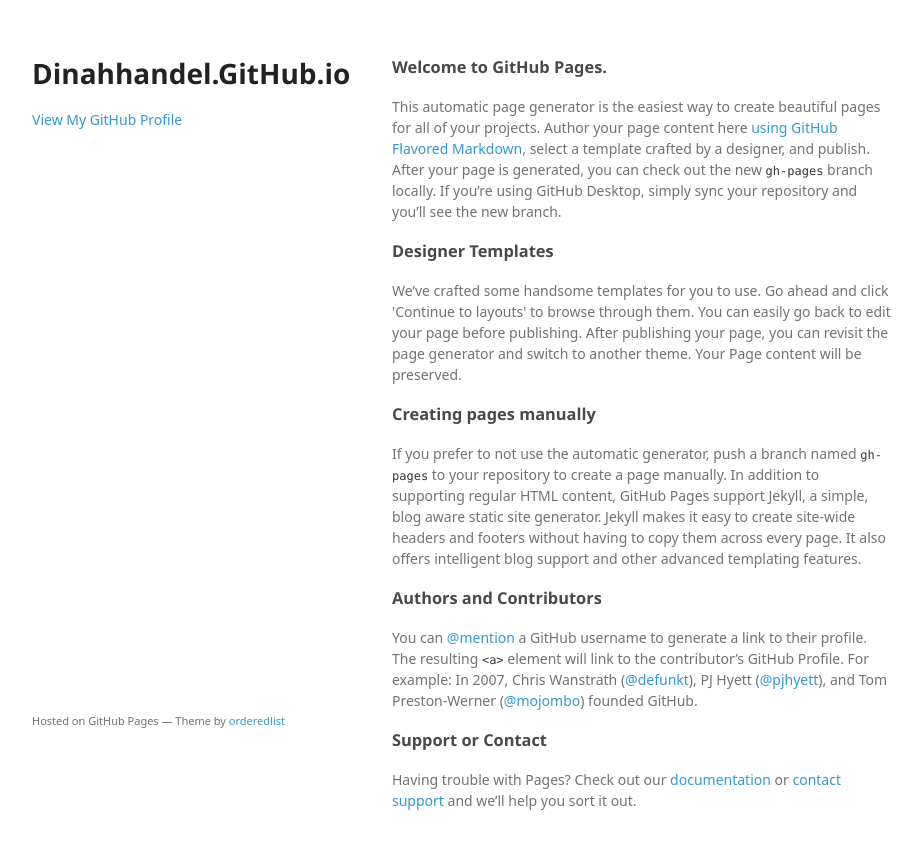
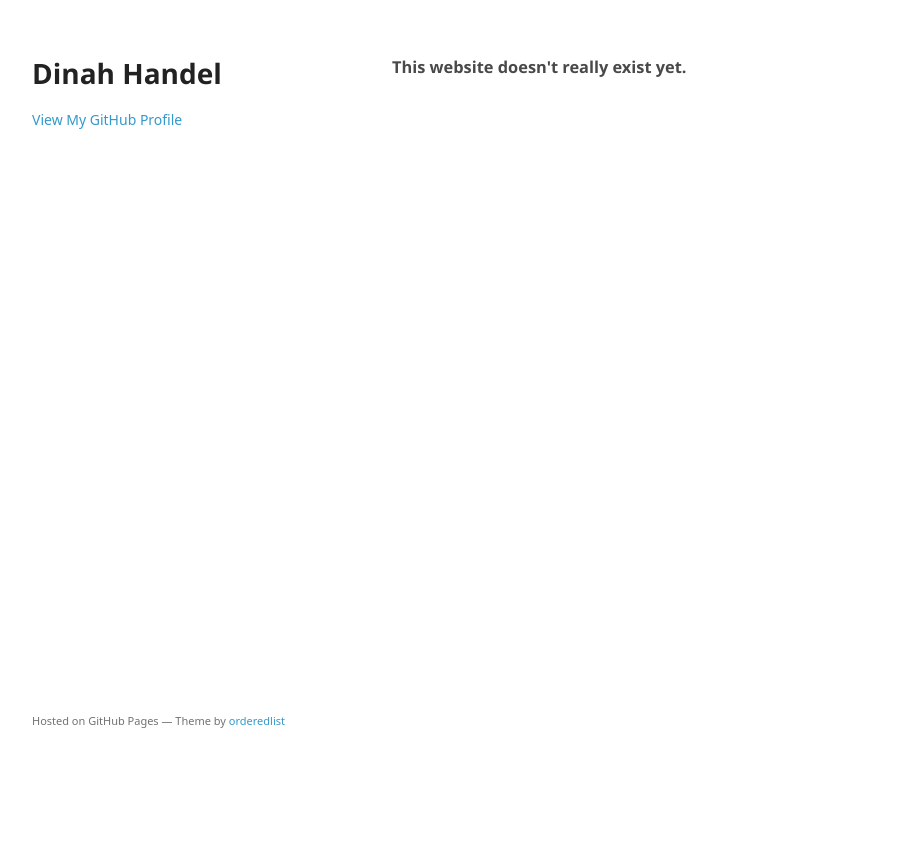
Before and after one commit to dinahhandel/dinahhandel.github.io, a plain HTML site: page index.html in a window 1280 px wide. Shown: the whole page, without its empty margins (178-1100 px from the left). After the commit the page ends 800 px from the top, so only its background shows below. Drawn offline with Linux system fonts and the light colour scheme; a web font is replaced by a local one.

Commit message:
Replace master branch with page content via GitHub

```diff
--- a/index.html
+++ b/index.html
@@ -3,7 +3,7 @@
   <head>
     <meta charset="utf-8">
     <meta http-equiv="X-UA-Compatible" content="chrome=1">
-    <title>Dinahhandel.GitHub.io by dinahhandel</title>
+    <title>Dinah Handel by dinahhandel</title>
 
     <link rel="stylesheet" href="stylesheets/styles.css">
     <link rel="stylesheet" href="stylesheets/github-light.css">
@@ -15,7 +15,7 @@
   <body>
     <div class="wrapper">
       <header>
-        <h1>Dinahhandel.GitHub.io</h1>
+        <h1>Dinah Handel</h1>
         <p></p>
 
 
@@ -24,29 +24,7 @@
       </header>
       <section>
         <h3>
-<a id="welcome-to-github-pages" class="anchor" href="#welcome-to-github-pages" aria-hidden="true"><span class="octicon octicon-link"></span></a>Welcome to GitHub Pages.</h3>
-
-<p>This automatic page generator is the easiest way to create beautiful pages for all of your projects. Author your page content here <a href="https://guides.github.com/features/mastering-markdown/">using GitHub Flavored Markdown</a>, select a template crafted by a designer, and publish. After your page is generated, you can check out the new <code>gh-pages</code> branch locally. If you’re using GitHub Desktop, simply sync your repository and you’ll see the new branch.</p>
-
-<h3>
-<a id="designer-templates" class="anchor" href="#designer-templates" aria-hidden="true"><span class="octicon octicon-link"></span></a>Designer Templates</h3>
-
-<p>We’ve crafted some handsome templates for you to use. Go ahead and click 'Continue to layouts' to browse through them. You can easily go back to edit your page before publishing. After publishing your page, you can revisit the page generator and switch to another theme. Your Page content will be preserved.</p>
-
-<h3>
-<a id="creating-pages-manually" class="anchor" href="#creating-pages-manually" aria-hidden="true"><span class="octicon octicon-link"></span></a>Creating pages manually</h3>
-
-<p>If you prefer to not use the automatic generator, push a branch named <code>gh-pages</code> to your repository to create a page manually. In addition to supporting regular HTML content, GitHub Pages support Jekyll, a simple, blog aware static site generator. Jekyll makes it easy to create site-wide headers and footers without having to copy them across every page. It also offers intelligent blog support and other advanced templating features.</p>
-
-<h3>
-<a id="authors-and-contributors" class="anchor" href="#authors-and-contributors" aria-hidden="true"><span class="octicon octicon-link"></span></a>Authors and Contributors</h3>
-
-<p>You can <a href="https://github.com/blog/821" class="user-mention">@mention</a> a GitHub username to generate a link to their profile. The resulting <code>&lt;a&gt;</code> element will link to the contributor’s GitHub Profile. For example: In 2007, Chris Wanstrath (<a href="https://github.com/defunkt" class="user-mention">@defunkt</a>), PJ Hyett (<a href="https://github.com/pjhyett" class="user-mention">@pjhyett</a>), and Tom Preston-Werner (<a href="https://github.com/mojombo" class="user-mention">@mojombo</a>) founded GitHub.</p>
-
-<h3>
-<a id="support-or-contact" class="anchor" href="#support-or-contact" aria-hidden="true"><span class="octicon octicon-link"></span></a>Support or Contact</h3>
-
-<p>Having trouble with Pages? Check out our <a href="https://help.github.com/pages">documentation</a> or <a href="https://github.com/contact">contact support</a> and we’ll help you sort it out.</p>
+<a id="this-website-doesnt-really-exist-yet" class="anchor" href="#this-website-doesnt-really-exist-yet" aria-hidden="true"><span class="octicon octicon-link"></span></a>This website doesn't really exist yet.</h3>
       </section>
       <footer>
         <p><small>Hosted on GitHub Pages &mdash; Theme by <a href="https://github.com/orderedlist">orderedlist</a></small></p>
```
Also changed, not shown: params.json (+1 -1 lines).
